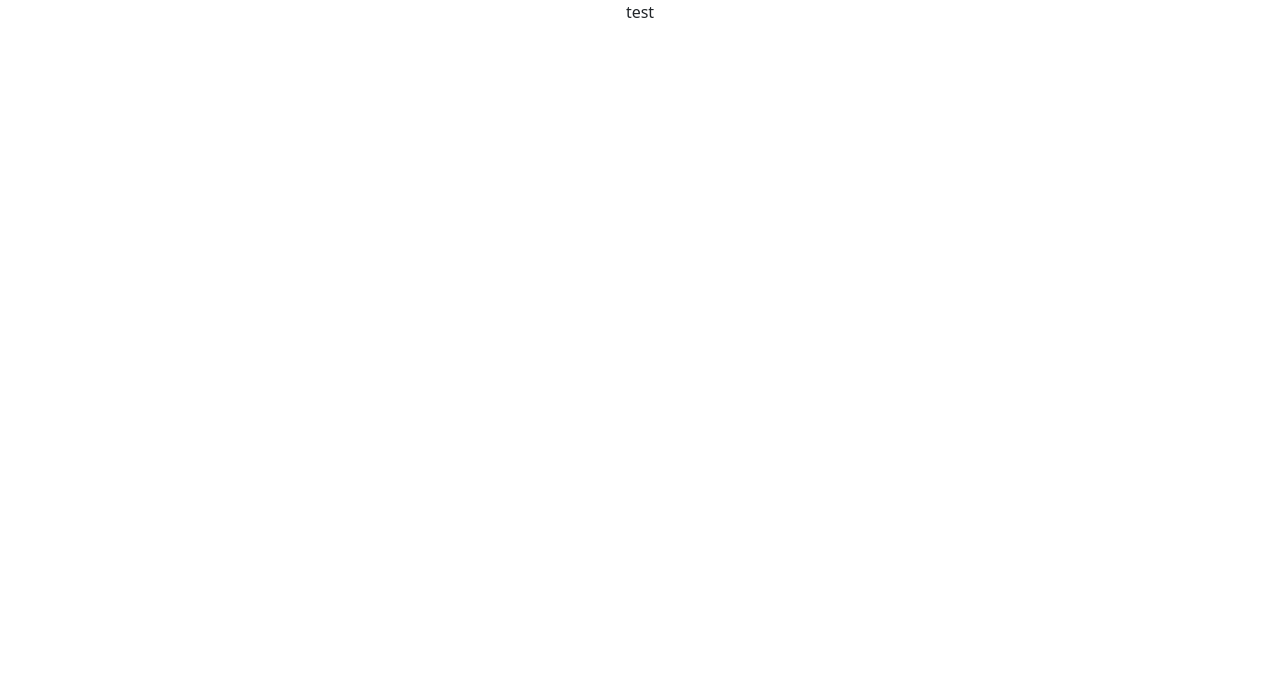
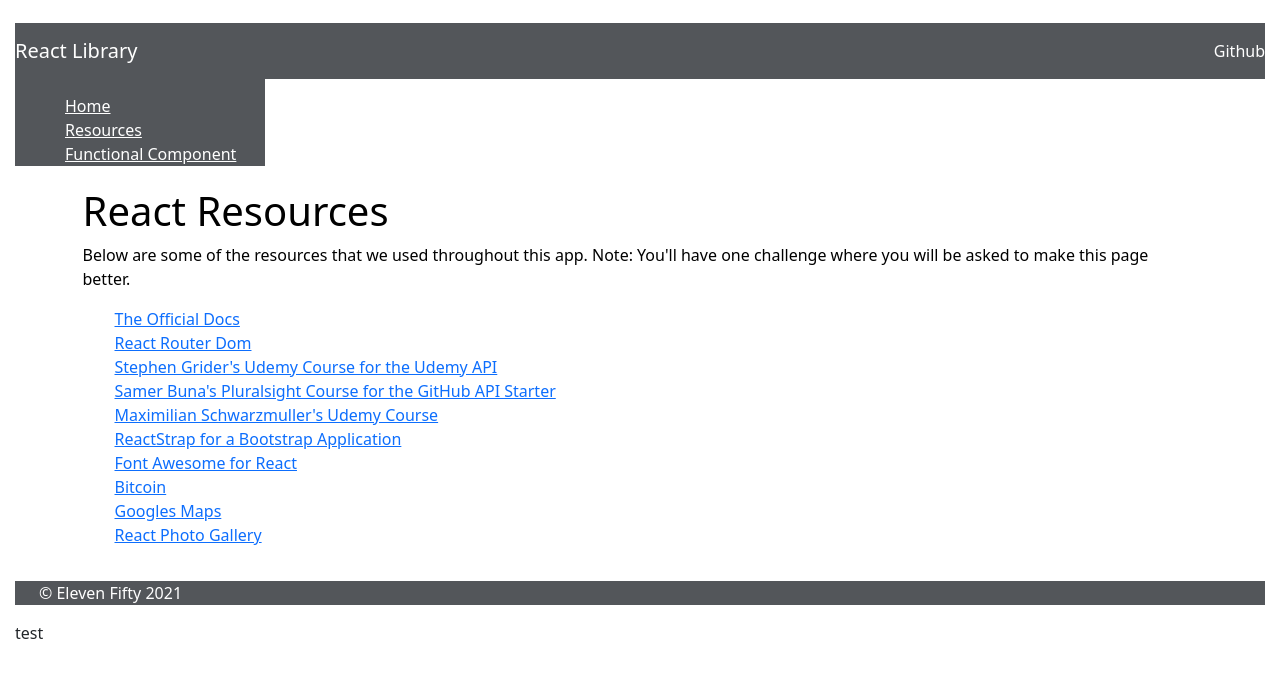
Before and after one commit to viseth89/react-fundamentals, a React (Create React App) app: page /resources in a window 1280 px wide. Shown: the top 678 px of the page. Built offline with nearby package versions, Linux system fonts and the light colour scheme.

Commit message:
Added components and completed 1.3

```diff
--- a/src/App.css
+++ b/src/App.css
@@ -1,4 +1,4 @@
-.App {
+/* .App {
   text-align: center;
 }
 
@@ -35,4 +35,87 @@
   to {
     transform: rotate(360deg);
   }
+} */
+
+
+
+
+
+
+/* body */
+body {
+  padding: 15px;
+  background-color: white;
+  font: Belleza;
 }
+
+/* footer */
+footer {
+  background-color: #53565A;
+  color: white;
+  margin-top: 10px;
+}
+
+footer p {
+  margin-top: 0.8em!important;
+  margin-left: 1.5em;
+}
+
+/* main */
+.main {
+  background-color: white;
+  color:black;
+  height: 100%;
+  min-height: 100%;
+}
+
+.mainDiv {
+  margin: auto;
+  width: 90%;
+  padding: 5px;
+}
+
+.sidebar {
+  display: flex;
+  background-color: #53565A;
+  margin-top: 10px;
+}
+
+ul {
+  list-style-type: none;
+}
+
+/* Sidebar */
+.sidebar-list-styling{
+  padding-left: 50px;
+  padding-top: 15px;
+  width: 20%;
+  background-color: #53565A;
+  color: white;
+}
+
+.sidebar-list a {
+  color: white;
+  padding: 0;
+}
+
+.sidebar-route {
+  flex: 1;
+  padding: '00px'
+}
+
+/* header */
+.header {
+  margin-top: 0.5em!important;
+  text-align:center;
+  background-color: #53565A;
+  color:white;
+}
+
+.header a {
+  color:white;
+}
+
+.header p {
+  margin-top: 0.8em!important;
+}
--- a/src/App.js
+++ b/src/App.js
@@ -2,9 +2,22 @@ import React from 'react';
 import 'bootstrap/dist/css/bootstrap.css';
 import './App.css';
 
+
+import Footer from './components/site/Footer';
+import Header from './components/site/Header';
+import Sidebar from './components/site/Sidebar';
+import {
+  BrowserRouter as Router
+} from 'react-router-dom';
+
 function App() {
   return (
     <div className='App'>
+      <Header />
+      <Router>
+        <Sidebar />
+      </Router>
+      <Footer />
       test
     </div>
   );
--- /dev/null
+++ b/src/components/site/Resources.js
@@ -0,0 +1,64 @@
+const Resources = () => {
+    return (
+        <div className="main">
+            <div className="mainDiv">
+                <h1>React Resources</h1>
+                <p>Below are some of the resources that we used throughout this app.  Note: You'll have one challenge where you will be asked to make this page better.</p>
+                <ul>
+                    <li>
+                        <a href="https://reactjs.org/docs/getting-started.html" target="_blank">
+                            The Official Docs
+                        </a>
+                    </li>
+                    <li>
+                        <a href="https://reacttrainning.com/react-router" target="_blank">
+                            React Router Dom
+                        </a>
+                    </li>
+                    <li>
+                        <a href="https://www.udemy.com/course/react/redux/" target="_blank">
+                            Stephen Grider's Udemy Course for the Udemy API
+                        </a>
+                    </li>
+                    <li>
+                        <a href="https://www.pluralsight.com/courses/react-js-getting-started" target="_blank">
+                            Samer Buna's Pluralsight Course for the GitHub API Starter
+                        </a>
+                    </li>
+                    <li>
+                        <a href="https://www.udemy.com/course/react-the-guide-incl-redux" target="_blank">
+                            Maximilian Schwarzmuller's Udemy Course
+                        </a>
+                    </li>
+                    <li>
+                        <a href="https://reactstrap.github.io/" target="_blank">
+                            ReactStrap for a Bootstrap Application
+                        </a>
+                    </li>
+                    <li>
+                        <a href="https://gorangajic.github.io/react-icons/fa.html" target="_blank">
+                            Font Awesome for React
+                        </a>
+                    </li>
+                    <li>
+                        <a href="https://github.com/bmorelli25/interactive-bitcoin-price-chart" target="_blank">
+                            Bitcoin
+                        </a>
+                    </li>
+                    <li>
+                        <a href="https://github.com/mthorry/earthquakes-mapper" target="_blank">
+                            Googles Maps
+                        </a>
+                    </li>
+                    <li>
+                        <a href="https://neptunian.github.io/react-photo-gallery" target="_blank">
+                            React Photo Gallery
+                        </a>
+                    </li>
+                </ul>
+            </div>
+        </div>
+    )
+}
+
+export default Resources;
--- /dev/null
+++ b/src/components/site/Sidebar.js
@@ -0,0 +1,30 @@
+import {
+    Route,
+    Link,
+    Switch
+} from 'react-router-dom';
+import Home from './Home';
+import Resources from './Resources';
+
+const Sidebar = () => {
+    return (
+        <div ClassName = 'sidebar'>
+            <div className='sidebar-list-styling'>
+                <ul className='sidebar-list list-unstyled'>
+                    <li><Link to='/'>Home</Link></li>
+                    <li><Link to='/resources'>Resources</Link></li>
+                    <li><Link to='/functionalcomponent'>Functional Component</Link></li>
+                </ul>
+            </div>
+            <div className='sidebar-route'>
+                <Switch>
+                    <Route exact path='/home'><Home /></Route>
+                    <Route exact path='/resources'><Resources /></Route>
+                    <Route exact path='/'><Home /></Route>
+                </Switch>
+            </div>
+        </div>
+    )
+}
+
+export default Sidebar;
```
Also changed, not shown: src/components/Resources.js (deleted), src/components/Sidebar.js (deleted), src/components/site/Footer.js (renamed from src/components/Footer.js), src/components/site/Header.js (renamed from src/components/Header.js), src/components/site/Home.js (renamed from src/components/Home.js).
